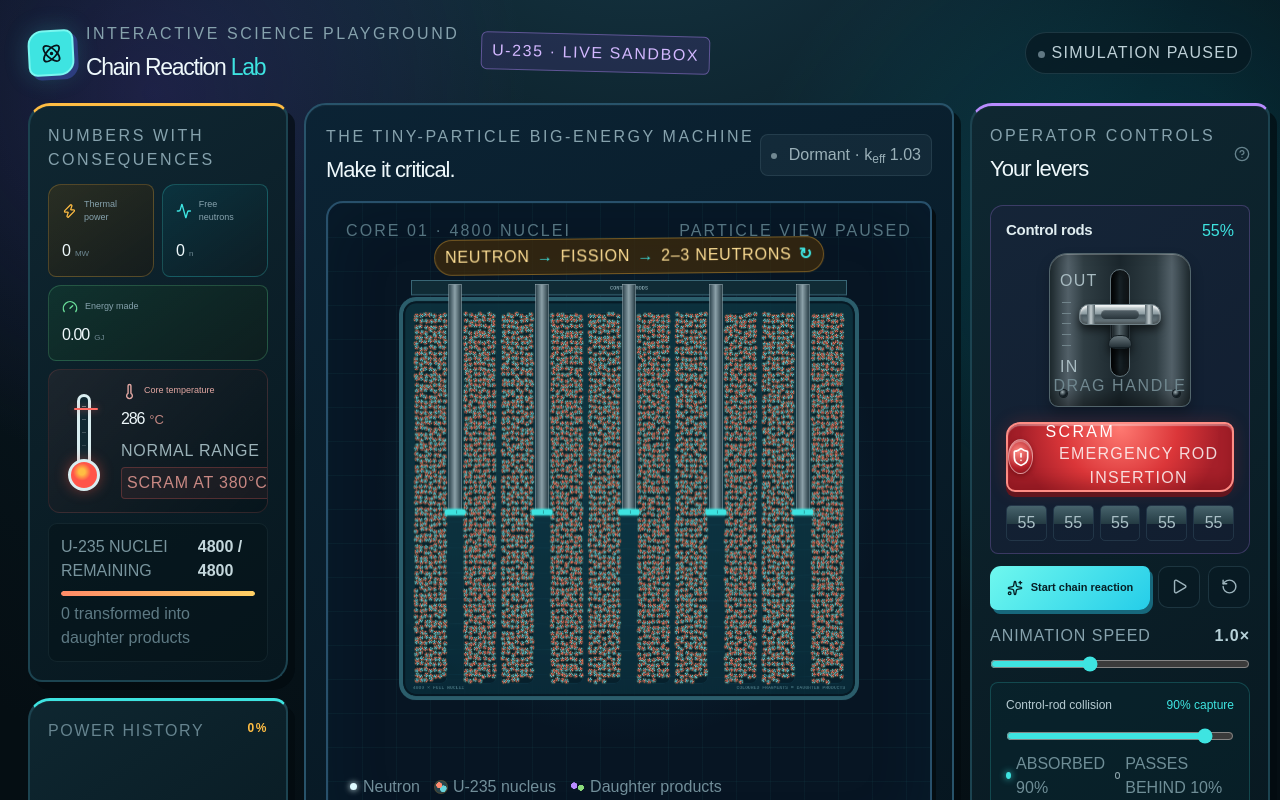
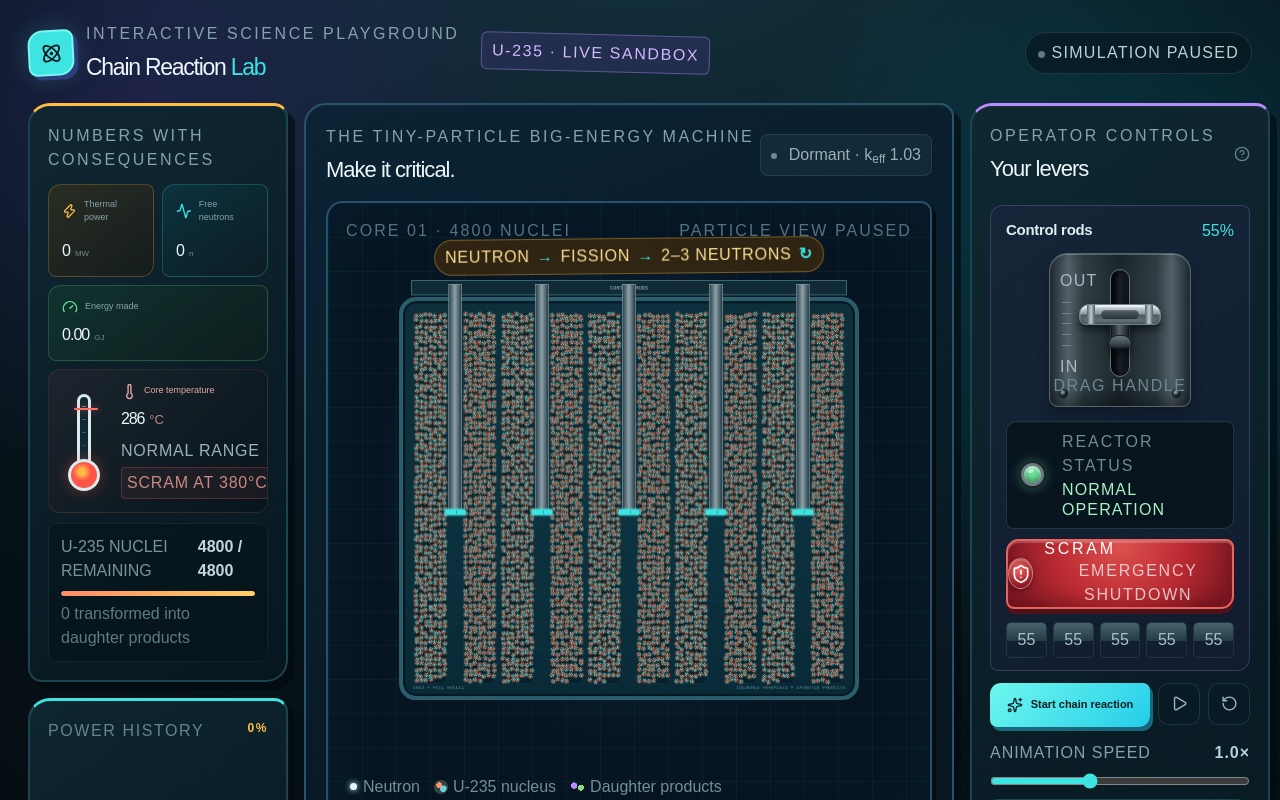
Before and after one commit to awm11/nuclear-reactor, a React (Vite) app: page / in a window 1280 px wide. Shown: the top 800 px of the page. Built offline with nearby package versions, Linux system fonts and the light colour scheme.

Commit message:
Clarify reactor safety controls

```diff
--- a/app/globals.css
+++ b/app/globals.css
@@ -149,19 +149,28 @@ button { border: 0; cursor: pointer; transition: transform .2s, border-color .2s
 button:hover { transform: translateY(-1px); }
 .primary-button { min-height: 44px; border-radius: 11px 7px 11px 7px; display: flex; gap: 8px; align-items: center; justify-content: center; color: #062026; background: linear-gradient(135deg, #6ff8ee, #25cde9); font-size: 11px; font-weight: 900; box-shadow: 3px 4px 0 #17687c; }
 .icon-button { width: 42px; height: 42px; display: grid; place-items: center; color: #9db4bd; border: 1px solid rgba(151,208,224,.15); border-radius: 10px; background: rgba(8,27,35,.8); }
-.scram-button { position: relative; width: 100%; min-height: 64px; margin-top: 15px; display: flex; align-items: center; justify-content: center; gap: 12px; color: #fff; border: 2px solid #ff8d85; border-radius: 14px 9px 14px 9px; background: radial-gradient(circle at 50% 5%, #ff7a72, #db3639 45%, #a51f29 78%); box-shadow: 0 5px 0 #64151d, inset 0 2px 1px rgba(255,255,255,.35), inset 0 -8px 14px rgba(76,0,8,.24), 0 0 18px rgba(255,62,54,.18); text-transform: uppercase; }
-.scram-button:hover { border-color: #ffc0bb; background: radial-gradient(circle at 50% 5%, #ff958e, #ed3d40 48%, #b5222c 80%); box-shadow: 0 6px 0 #64151d, inset 0 2px 1px rgba(255,255,255,.4), inset 0 -8px 14px rgba(76,0,8,.2), 0 0 26px rgba(255,62,54,.3); }
-.scram-button:active { transform: translateY(4px); box-shadow: 0 1px 0 #64151d, inset 0 2px 1px rgba(255,255,255,.25), inset 0 -7px 14px rgba(76,0,8,.3); }
-.scram-cap { width: 35px; height: 35px; display: grid; place-items: center; border: 1px solid rgba(255,255,255,.46); border-radius: 50%; background: radial-gradient(circle at 42% 35%, #ff8b84, #b51f29 65%, #7d111b); box-shadow: inset 0 2px rgba(255,255,255,.25), 0 2px 5px rgba(77,0,5,.45); }
+.safety-status { width: 100%; min-height: 48px; margin-top: 14px; display: grid; grid-template-columns: 34px 1fr; align-items: center; gap: 10px; padding: 8px 11px; border: 1px solid rgba(151,208,224,.18); border-radius: 10px 7px 10px 7px; background: rgba(4,16,22,.68); box-shadow: inset 0 1px rgba(255,255,255,.035); }
+.safety-lamp { position: relative; width: 23px; height: 23px; margin-left: 3px; border: 3px solid #6e7c80; border-radius: 50%; background: #6bdf9a; box-shadow: 0 0 0 2px #18252a, inset 0 2px 3px rgba(255,255,255,.65), inset 0 -3px 5px rgba(0,0,0,.38), 0 0 13px rgba(107,223,154,.55); }
+.safety-lamp::after { content: ''; position: absolute; top: 3px; left: 4px; width: 6px; height: 4px; border-radius: 50%; background: rgba(255,255,255,.55); transform: rotate(-25deg); }
+.safety-status-copy { min-width: 0; display: flex; flex-direction: column; gap: 2px; text-transform: uppercase; }
+.safety-status-copy small { color: #718b94; font: 750 7px var(--font-geist-mono), monospace; letter-spacing: .12em; }
+.safety-status-copy strong { color: #a8f1c4; font: 850 9px var(--font-geist-mono), monospace; letter-spacing: .07em; line-height: 1.25; }
+.safety-status.caution { border-color: rgba(255,189,67,.27); background: rgba(64,43,7,.3); }
+.safety-status.caution .safety-lamp { background: #ffbd43; box-shadow: 0 0 0 2px #282116, inset 0 2px 3px rgba(255,255,255,.68), inset 0 -3px 5px rgba(78,43,0,.42), 0 0 15px rgba(255,189,67,.64); }
+.safety-status.caution .safety-status-copy strong { color: #ffd675; }
+.safety-status.danger { border-color: rgba(255,107,99,.34); background: rgba(76,13,18,.34); }
+.safety-status.danger .safety-lamp { background: #ff5148; box-shadow: 0 0 0 2px #2c1718, inset 0 2px 3px rgba(255,255,255,.66), inset 0 -3px 5px rgba(80,0,6,.46), 0 0 17px rgba(255,81,72,.72); }
+.safety-status.danger .safety-status-copy strong { color: #ff9992; }
+.scram-button { position: relative; width: 100%; min-height: 56px; margin-top: 10px; display: flex; align-items: center; justify-content: center; gap: 11px; color: #fff; border: 2px solid #e76460; border-radius: 13px 8px 13px 8px; background: radial-gradient(circle at 50% 0, #df5350, #b92931 52%, #811923 88%); box-shadow: 0 5px 0 #4d1118, inset 0 2px 1px rgba(255,255,255,.22), inset 0 -7px 12px rgba(50,0,6,.25); text-transform: uppercase; }
+.scram-button:hover { border-color: #ffaaa4; background: radial-gradient(circle at 50% 0, #ef6964, #cd3036 52%, #901c26 88%); box-shadow: 0 6px 0 #4d1118, inset 0 2px 1px rgba(255,255,255,.3), inset 0 -7px 12px rgba(50,0,6,.22), 0 0 18px rgba(255,62,54,.18); }
+.scram-button:active { transform: translateY(4px); box-shadow: 0 1px 0 #4d1118, inset 0 2px 1px rgba(255,255,255,.2), inset 0 -7px 12px rgba(50,0,6,.3); }
+.scram-cap { width: 31px; height: 31px; display: grid; place-items: center; border: 1px solid rgba(255,255,255,.38); border-radius: 50%; background: radial-gradient(circle at 42% 35%, #f16b65, #9f1d27 65%, #651019); box-shadow: inset 0 2px rgba(255,255,255,.2), 0 2px 5px rgba(45,0,4,.45); }
 .scram-copy { display: flex; flex-direction: column; align-items: flex-start; gap: 2px; }
-.scram-copy strong { font: 950 18px var(--font-geist-mono), monospace; letter-spacing: .15em; line-height: 1; }
-.scram-copy small { font: 750 7px var(--font-geist-mono), monospace; letter-spacing: .08em; opacity: .82; }
-.scram-button.warning { color: #251700; border-color: #ffe39a; background: radial-gradient(circle at 50% 5%, #ffe083, #eeb434 52%, #a36c0e 84%); box-shadow: 0 5px 0 #634207, inset 0 2px 1px rgba(255,255,255,.46), inset 0 -8px 14px rgba(77,45,0,.2), 0 0 24px rgba(255,189,67,.28); }
-.scram-button.warning .scram-cap { color: #fff5cf; border-color: rgba(78,49,0,.35); background: radial-gradient(circle at 42% 35%, #ffd75f, #b4740e 67%, #704504); }
-.scram-button.warning .scram-copy small { color: #3f2902; }
-.scram-button.alarm { color: #fff; border-color: #ffd0cc; background: #d83232; box-shadow: 0 0 0 0 rgba(255,72,63,.68); animation: scram-alarm .78s ease-in-out infinite; }
+.scram-copy strong { font: 950 17px var(--font-geist-mono), monospace; letter-spacing: .17em; line-height: 1; }
+.scram-copy small { font: 750 6px var(--font-geist-mono), monospace; letter-spacing: .11em; opacity: .72; }
+.scram-button.alarm { color: #fff; border-color: #ffd0cc; background: #d83232; box-shadow: 0 0 0 0 rgba(255,72,63,.68); animation: scram-alarm .72s ease-in-out infinite; }
 .scram-button.engaged { color: #fff; border-color: #ffaaa4; background: #9e252d; animation: none; }
-@keyframes scram-alarm { 0%, 100% { background: #d83232; box-shadow: 0 0 0 0 rgba(255,72,63,.52), 0 0 20px rgba(255,72,63,.15); } 50% { background: #ff5148; box-shadow: 0 0 0 6px rgba(255,72,63,0), 0 0 28px rgba(255,72,63,.55); } }
+@keyframes scram-alarm { 0%, 100% { background: #a61f29; border-color: #ff8b84; box-shadow: 0 5px 0 #4d1118, 0 0 10px rgba(255,72,63,.14), inset 0 2px rgba(255,255,255,.2); } 50% { background: #ff5148; border-color: #fff0ee; box-shadow: 0 5px 0 #64151d, 0 0 0 5px rgba(255,72,63,.12), 0 0 30px rgba(255,72,63,.7), inset 0 2px rgba(255,255,255,.38); } }
 .speed-control { display: grid; grid-template-columns: 1fr auto; align-items: center; margin-top: 14px; color: var(--subtle); font: 600 9px var(--font-geist-mono), monospace; text-transform: uppercase; letter-spacing: .06em; }
 .speed-control strong { color: #b7d1d8; }
 .speed-control input { grid-column: 1 / -1; margin: 8px 0 0; }
--- a/app/page.tsx
+++ b/app/page.tsx
@@ -270,11 +270,22 @@ export default function Home() {
               <span className="shortcut-help" title="Space: play/pause · ↑↓: rods · ←→: select fuel · R: replace · S: SCRAM"><CircleHelp size={16} /></span>
             </div>
             <RodThrottle value={averageRod} rods={rods} onChange={setRodBank}>
-              <button className={`scram-button ${temperatureWarning && !overheating ? 'warning' : ''} ${overheating ? 'alarm' : ''} ${scramming ? 'engaged' : ''}`} onClick={scram} aria-live="polite">
+              <div className={`safety-status ${overheating ? 'danger' : temperatureWarning ? 'caution' : 'normal'}`} role="status" aria-live="polite">
+                <span className="safety-lamp" aria-hidden="true" />
+                <span className="safety-status-copy">
+                  <small>Reactor status</small>
+                  <strong>{overheating ? 'SCRAM required' : temperatureWarning ? 'Temperature caution' : 'Normal operation'}</strong>
+                </span>
+              </div>
+              <button
+                className={`scram-button ${overheating ? 'alarm' : ''} ${scramming ? 'engaged' : ''}`}
+                onClick={scram}
+                aria-label={scramming ? 'SCRAM active, control rods lowering' : overheating ? 'SCRAM now, core temperature critical' : 'SCRAM emergency shutdown'}
+              >
                 <span className="scram-cap"><ShieldAlert size={20} /></span>
                 <span className="scram-copy">
                   <strong>SCRAM</strong>
-                  <small>{scramming ? 'Rods lowering now' : overheating ? 'Core overheat — press now' : temperatureWarning ? 'Temperature rising — stand by' : 'Emergency rod insertion'}</small>
+                  <small>{scramming ? 'Rods lowering' : 'Emergency shutdown'}</small>
                 </span>
               </button>
             </RodThrottle>
```
